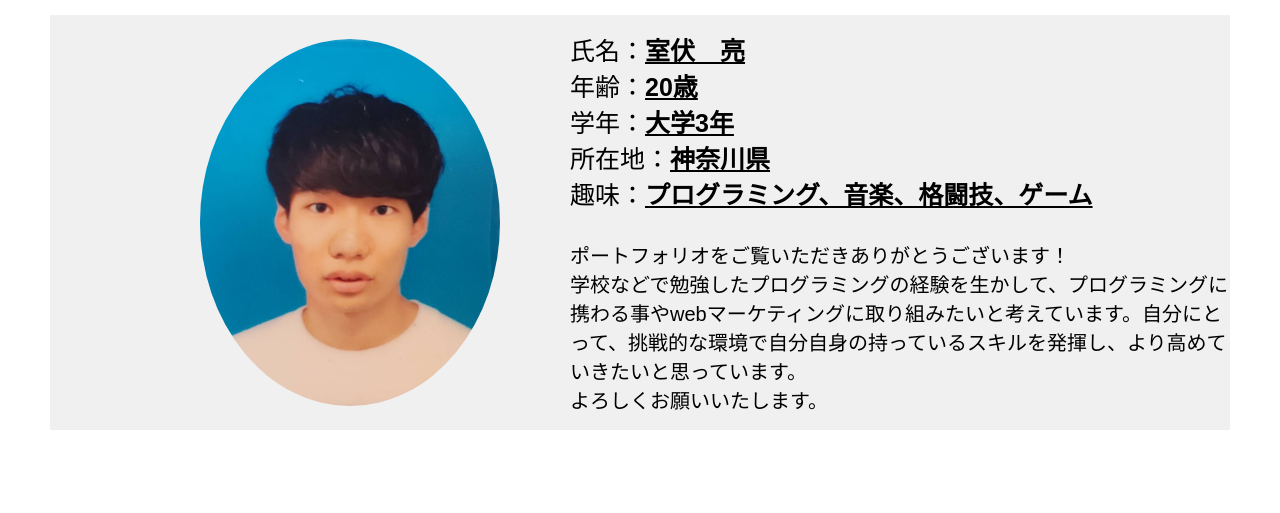
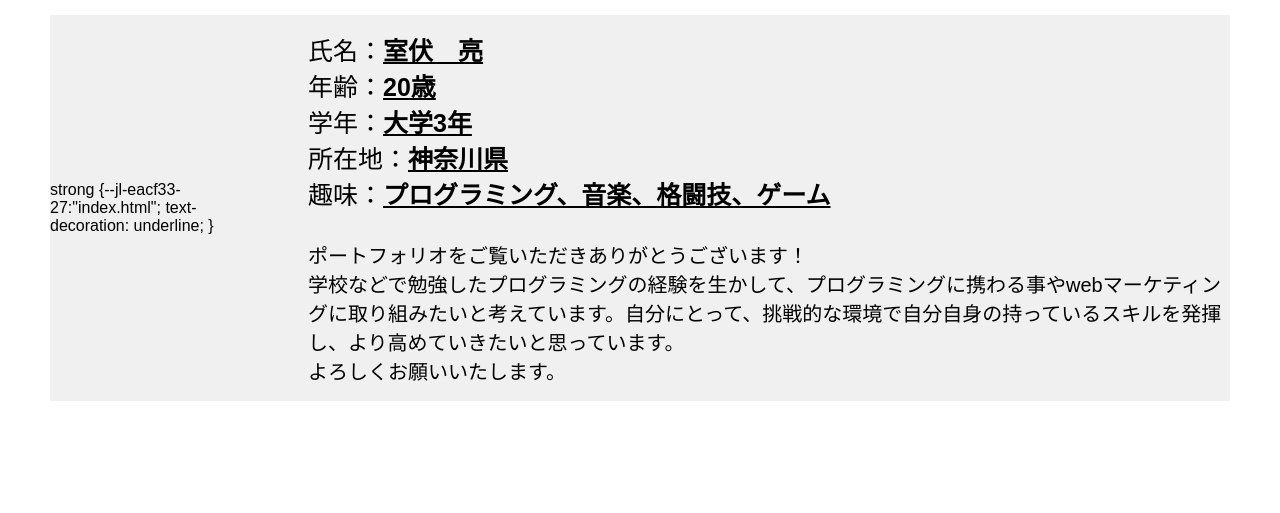
Before and after one commit to s1f10210201/ryo-portfolio, a plain HTML site: page index.html in a window 1280 px wide. Shown: the part 287-800 px from the top of the page. Drawn offline with Linux system fonts and the light colour scheme.

Commit message:
ghj
gbnm

```diff
--- a/index.html
+++ b/index.html
@@ -23,9 +23,7 @@
 
   <section id="about">
     <h2>自己紹介</h2>
-    <div class="about-content">
-      <img src="364645.jpg" alt="自己紹介の画像" class="image">
-      <style>
+    <div class="about-content      <style>
         strong {
             text-decoration: underline;
         }
```
Also changed, not shown: 7207-4x3.jpg (added).
